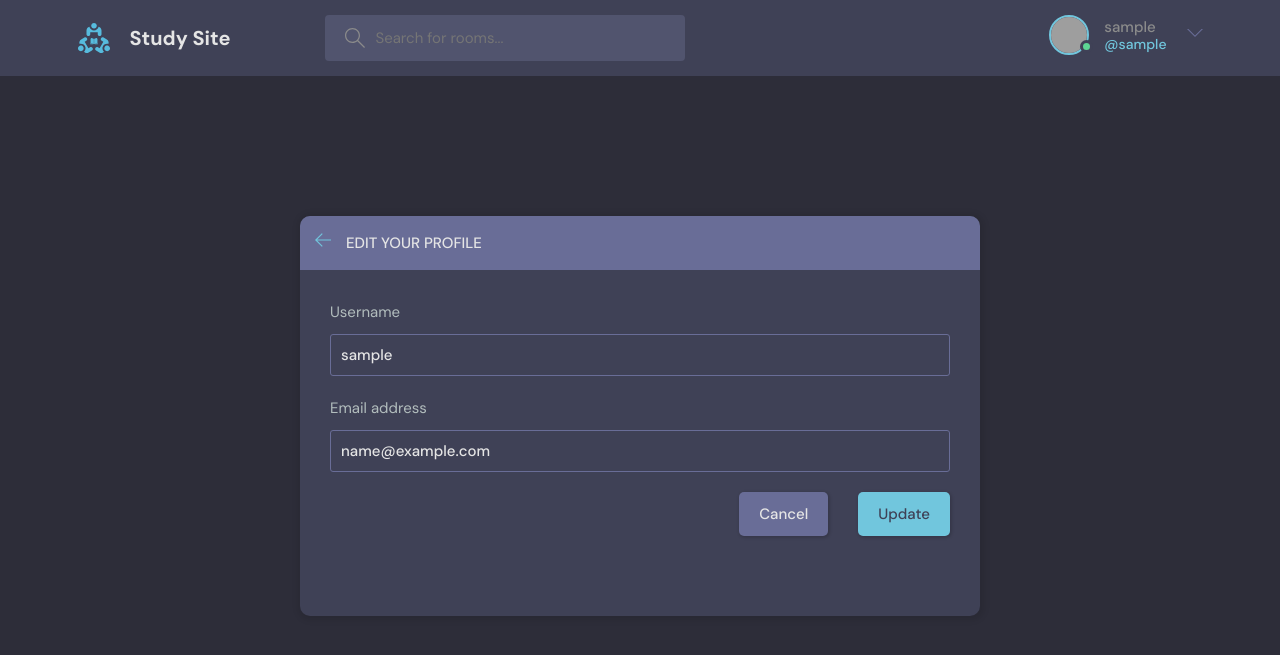
After one commit to johnhtml/studygroupsite, a Django app: page /update-user/ in a window 1280 px wide. The commit adds this page. Shown: the top 655 px of the page. Run offline with Django 4.2, Linux system fonts and the light colour scheme; the visitor is signed in with stand-in values (Sample User, id 1); grey boxes are pictures that could not be loaded.

Commit message:
Initial update-user form

```diff
--- a/base/forms.py
+++ b/base/forms.py
@@ -1,5 +1,6 @@
 from django.forms import ModelForm
 from .models import Room
+from django.contrib.auth.models import User
 
 class RoomForm(ModelForm):
     # creates fields in the form acording to the Room class
@@ -7,3 +8,9 @@ class RoomForm(ModelForm):
         model = Room
         fields = '__all__'
         exclude = ['host', 'participants']
+
+
+class UserForm(ModelForm):
+    class Meta:
+        model = User
+        fields = ['username', 'email']#['avatar', 'name', 'username', 'email', 'bio']
--- a/base/templates/base/profile.html
+++ b/base/templates/base/profile.html
@@ -26,7 +26,9 @@
         <div class="profile__info">
             <h3>{{user.name}}</h3>
             <p>@{{user.username}}</p>
-
+            {% if request.user == user %}
+            <a href="{% url 'update-user' %}" class="btn btn--main btn--pill">Edit Profile</a>
+            {% endif %}
         </div>
         <div class="profile__about">
             <h3>About</h3>
--- /dev/null
+++ b/base/templates/base/update-user.html
@@ -0,0 +1,42 @@
+{% extends 'main.html' %}
+
+{% block content %}
+<main class="update-account layout">
+  <div class="container">
+    <div class="layout__box">
+      <div class="layout__boxHeader">
+        <div class="layout__boxTitle">
+          <a href="{% url 'home' %}">
+            <svg version="1.1" xmlns="http://www.w3.org/2000/svg" width="32" height="32" viewBox="0 0 32 32">
+              <title>arrow-left</title>
+              <path
+                d="M13.723 2.286l-13.723 13.714 13.719 13.714 1.616-1.611-10.96-10.96h27.625v-2.286h-27.625l10.965-10.965-1.616-1.607z">
+              </path>
+            </svg>
+          </a>
+          <h3>Edit your profile</h3>
+        </div>
+      </div>
+      <div class="layout__body">
+        <form class="form" action="" method="POST" enctype="multipart/form-data">
+          {% csrf_token %}
+
+          {% for field in form %}
+          <div class="form__group">
+            <label for="profile_pic">{{field.label}}</label>
+            {{field}}
+          </div>
+          {% endfor %}
+
+
+          <div class="form__action">
+            <a class="btn btn--dark" href="index.html">Cancel</a>
+            <button class="btn btn--main" type="submit">Update</button>
+          </div>
+        </form>
+      </div>
+    </div>
+  </div>
+  </div>
+</main>
+{% endblock content %}
--- a/base/urls.py
+++ b/base/urls.py
@@ -13,4 +13,5 @@ urlpatterns = [
     path('update-room/<str:pk>/', views.updateRoom, name="update-room"),
     path('delete-room/<str:pk>/', views.deleteRoom, name="delete-room"),
     path('delete-message/<str:pk>/', views.deleteMessage, name="delete-message"),
+    path('update-user/', views.updateUser, name="update-user"),
 ]
--- a/base/views.py
+++ b/base/views.py
@@ -8,7 +8,7 @@ from django.contrib.auth.decorators import login_required
 from django.http import HttpResponse
 from django.contrib.auth.forms import UserCreationForm
 from .models import Message, Room, Topic, Message
-from .forms import RoomForm
+from .forms import RoomForm, UserForm
 
 # Create your views here.
 
@@ -194,3 +194,17 @@ def deleteMessage(request, pk):
         return redirect('home')
 
     return render(request, 'base/delete.html', {'obj':message})
+
+
+@login_required(login_url='login')
+def updateUser(request):
+    user = request.user
+    form = UserForm(instance=user)
+
+    if request.method == 'POST':
+        form = UserForm(request.POST, request.FILES, instance=user)
+        if form.is_valid():
+            form.save()
+            return redirect('user-profile', pk=user.id)
+
+    return render(request, 'base/update-user.html', {'form': form})
--- a/templates/navbar.html
+++ b/templates/navbar.html
@@ -58,7 +58,7 @@
       {% endif %}
 
       <div class="dropdown-menu">
-        <a href="settings.html" class="dropdown-link"
+        <a href="{% url 'update-user' %}" class="dropdown-link"
           ><svg
             version="1.1"
             xmlns="http://www.w3.org/2000/svg"
```
